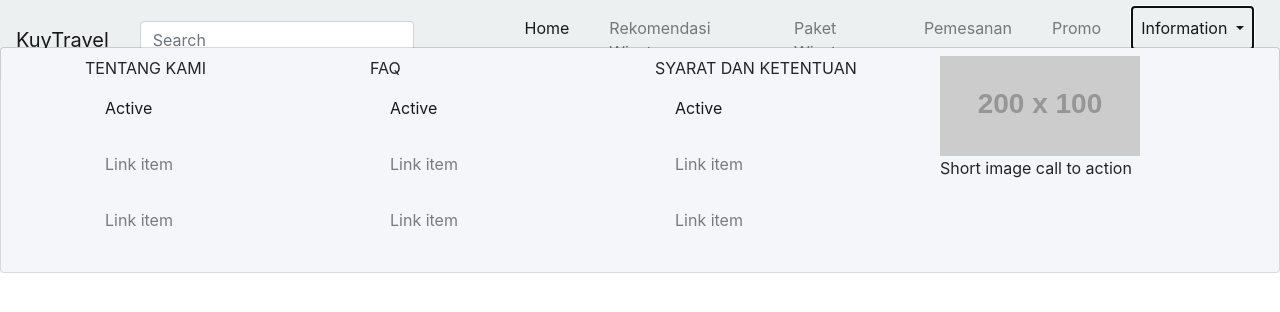
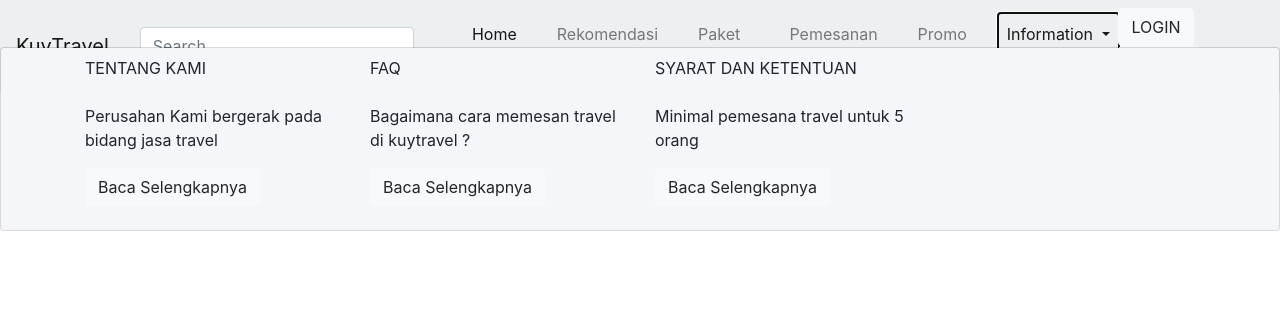
Before and after one commit to q-in-q/kuy-travel, a PHP site: page /index.php in a window 1280 px wide, after a click on "Information". Shown: the top 312 px of the page. Run offline with PHP 8.4, Linux system fonts and the light colour scheme; grey boxes labelled with a size stand in for pictures from a placeholder-image service; some libraries are stand-ins or nearby versions.

Commit message:
Update header.php

```diff
--- a/header.php
+++ b/header.php
@@ -10,6 +10,7 @@
     <script src="js/popper.js" integrity="sha384-UO2eT0CpHqdSJQ6hJty5KVphtPhzWj9WO1clHTMGa3JDZwrnQq4sF86dIHNDz0W1" crossorigin="anonymous"></script>
     <script src="js/bootstrap.min.js" type="text/javascript"></script>
     <script src="js/jquery.js" type="text/javascript"></script>
+    <script src="js/slider.js" type="text.javascript"></script>
 
     <!-- Bootstrap CSS -->
     <link rel="stylesheet" href="./css/bootstrap.min.css">
@@ -48,7 +49,8 @@
             <a class="nav-link" href="#">Promo</a>
           </li>
 
-         <li class="nav-item dropdown">
+
+         <li class="nav-item ">
                     <a class="nav-link dropdown-toggle" href="#" id="navbarDropdown" role="button" data-toggle="dropdown" aria-haspopup="true" aria-expanded="false">
                       Information
                     </a>
@@ -58,57 +60,25 @@
                       <div class="container">
                         <div class="row">
                           <div class="col-md-3">
-                            <span class="text-uppercase">Tentang Kami</span>
-                            <ul class="nav flex-column">
-                              <li class="nav-item">
-                                <a class="nav-link active" href="#">Active</a>
-                              </li>
-                              <li class="nav-item">
-                                <a class="nav-link" href="#">Link item</a>
-                              </li>
-                              <li class="nav-item">
-                                <a class="nav-link" href="#">Link item</a>
-                              </li>
-                           </ul>
+                            <span class="text-uppercase">Tentang Kami</span><br><br>
+                            <p>Perusahan Kami bergerak pada bidang jasa travel</p>
+                            <button type="button" class="btn btn-light">Baca Selengkapnya</button>
                           </div>
                           <!-- /.col-md-3  -->
                           <div class="col-md-3">
-                            <span class="text-uppercase">FAQ</span>
-                            <ul class="nav flex-column">
-                            <li class="nav-item">
-                              <a class="nav-link active" href="#">Active</a>
-                            </li>
-                            <li class="nav-item">
-                              <a class="nav-link" href="#">Link item</a>
-                            </li>
-                            <li class="nav-item">
-                              <a class="nav-link" href="#">Link item</a>
-                            </li>
+                            <span class="text-uppercase">FAQ</span><br><br>
+                            <p>Bagaimana cara memesan travel di kuytravel ?</p>
+                            <button type="button" class="btn btn-light">Baca Selengkapnya</button>
+                          </div>
+                          <!-- /.col-md-3  -->
+                          <div class="col-md-3">
+                            <span class="text-uppercase">Syarat dan Ketentuan</span><br><br>
+                            <p>Minimal pemesana travel untuk 5 orang </p>
+                            <button type="button" class="btn btn-light">Baca Selengkapnya</button>
                           </ul>
                           </div>
                           <!-- /.col-md-3  -->
-                          <div class="col-md-3">
-                            <span class="text-uppercase">Syarat dan Ketentuan</span>
-                            <ul class="nav flex-column">
-                            <li class="nav-item">
-                              <a class="nav-link active" href="#">Active</a>
-                            </li>
-                            <li class="nav-item">
-                              <a class="nav-link" href="#">Link item</a>
-                            </li>
-                            <li class="nav-item">
-                              <a class="nav-link" href="#">Link item</a>
-                            </li>
-                          </ul>
-                          </div>
-                          <!-- /.col-md-3  -->
-                          <div class="col-md-3">
-                            <a href="">
-                              <img src="https://dummyimage.com/200x100/ccc/000&text=image+link" alt="" class="img-fluid">
-                            </a>
-                            <p >Short image call to action</p>
 
-                          </div>
                           <!-- /.col-md-4  -->
                         </div>
                       </div>
@@ -116,9 +86,18 @@
 
 
                     </div>
+
         </li>
 
+
       </ul>
+      <ul class="navbar-nav mr-auto">
+        <li class="nav-item ">
+        <button type="button" class="btn btn-light" onclick="window.location.href='login.php'">LOGIN</button>
+        <button type="button" class="btn btn-light">PROFIL</button>
+        </li>
+      </ul>
+
 
     </div>
 </nav>
```
